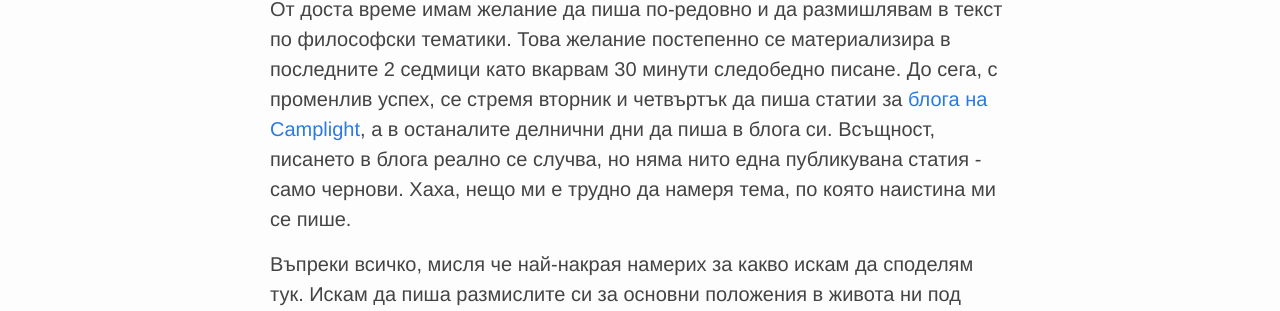
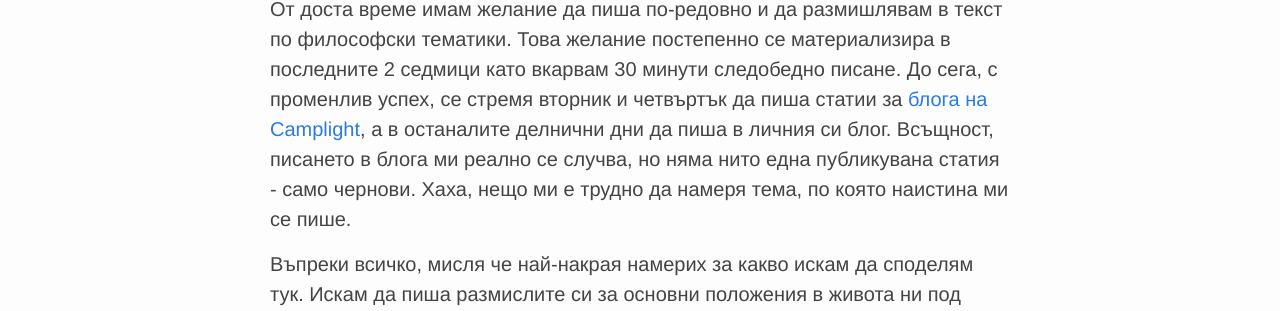
Before and after one commit to emdeha/emdeha.github.io, a Jekyll site: the page built from _posts/2019-06-28-philosophical-musings-truth.markdown, in a window 1280 px wide. Shown: the part 195-506 px from the top of the page. Built offline with Jekyll 4.4.1, drawn with Linux system fonts in a browser that asks for light colours.

Commit message:
Rewords some lines.

```diff
--- a/_posts/2019-06-28-philosophical-musings-truth.markdown
+++ b/_posts/2019-06-28-philosophical-musings-truth.markdown
@@ -8,9 +8,9 @@ date: 2019-06-28
 философски тематики. Това желание постепенно се материализира в последните 2
 седмици като вкарвам 30 минути следобедно писане. До сега, с променлив успех,
 се стремя вторник и четвъртък да пиша статии за [блога на Camplight](https://medium.com/camplight),
-а в останалите делнични дни да пиша в блога си. Всъщност, писането в блога
-реално се случва, но няма нито една публикувана статия - само чернови. Хаха,
-нещо ми е трудно да намеря тема, по която наистина ми се пише.
+а в останалите делнични дни да пиша в личния си блог. Всъщност, писането в
+блога ми реално се случва, но няма нито една публикувана статия - само
+чернови. Хаха, нещо ми е трудно да намеря тема, по която наистина ми се пише.
 
 Въпреки всичко, мисля че най-накрая намерих за какво искам да споделям тук.
 Искам да пиша размислите си за основни положения в живота ни под формата на
```
